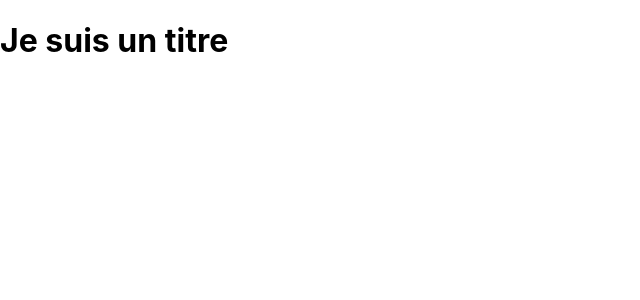
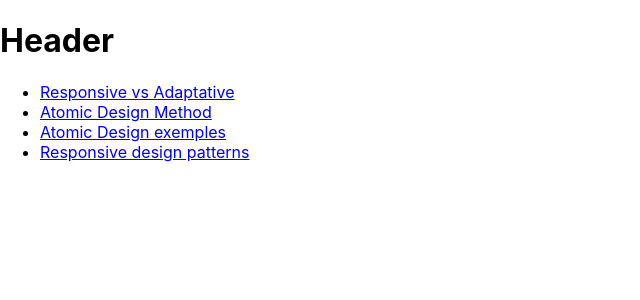
Before and after one commit to manuelWeb/doc_react, a React (Create React App) app: page / in a window 1280 px wide. Shown: the top 300 px of the page, without its empty margins (0-640 px from the left). Built offline with nearby package versions, Linux system fonts and the light colour scheme.

Commit message:
add link Component OK no bug TOFIX onClick return is not a function

```diff
--- a/src/App.js
+++ b/src/App.js
@@ -1,13 +1,16 @@
-import React, { Component } from 'react';
-import './App.css';
-
+import React, { Component } from 'react'
+import './App.css'
+import Link from './Linktomd'
 
 class App extends Component {
-  render(){
+  render () {
     return (
-      <h1>Je suis un titre</h1>
+      <div>
+        <h1>Header</h1>
+        <Link />
+      </div>
     )
   }
 }
 
-export default App;
+export default App
--- /dev/null
+++ b/src/Linktomd.js
@@ -0,0 +1,18 @@
+import React from 'react'
+const listLink = [
+  {id: 1, text: 'Responsive vs Adaptative', link: 'RWDvsAdaptativeWD.md'},
+  {id: 2, text: 'Atomic Design Method', link: 'atomic_design_systeme_SK.md'},
+  {id: 3, text: 'Atomic Design exemples', link: 'atomic_design_exemples.md'},
+  {id: 4, text: 'Responsive design patterns', link: 'responsiveDesignPatern.EMarcotte.md'}
+]
+const Link = ({onClick}) => (
+  <ul>
+    {listLink.map((item) => (
+      <li key={item.id}>
+        <a href={`link: ${item.link}`} onClick={() => onClick(item.link)}>{item.text}</a>
+      </li>
+    ))}
+  </ul>
+)
+
+export default Link
```
